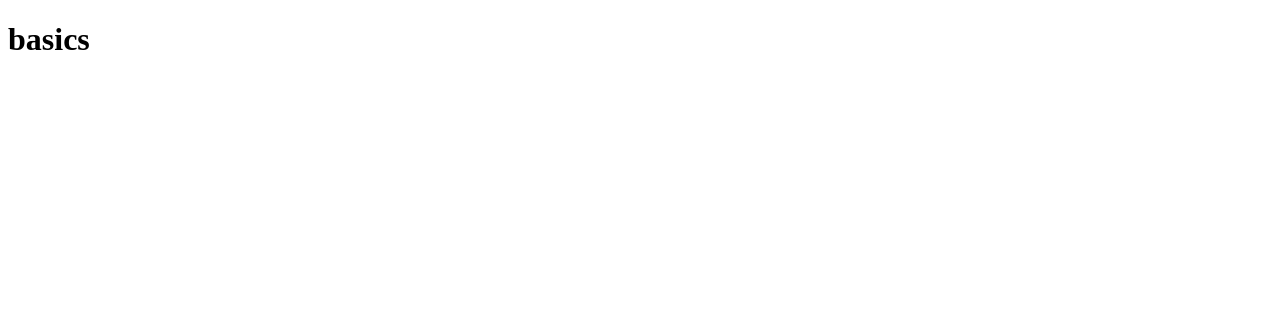
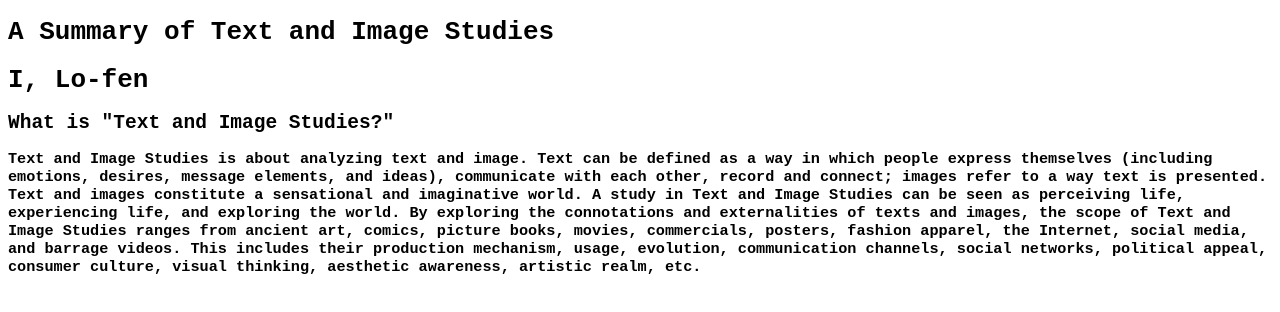
Before and after one commit to textimage-studies/textimage-studies.github.io, a plain HTML site: page index.html in a window 1280 px wide. Drawn offline with Linux system fonts and the light colour scheme.

Commit message:
修改：     index.html

```diff
--- a/index.html
+++ b/index.html
@@ -4,7 +4,15 @@
 <meta charset="utf-8">
 <title>textimage-studies</title>
 </head>
+<font face="monospace">
 <body>
-				          <h1>basics</h1>
+	<h1>A Summary of Text and Image Studies</h1>
+	<h1>I, Lo-fen</h1>
+	<h2>What is "Text and Image Studies?"</h2>
+<h3>  Text and Image Studies is about analyzing text and image. Text can be defined as a way in which people express themselves (including emotions, desires, message elements, and ideas), communicate with each other, record and connect; images refer to a way text is presented. Text and images constitute a sensational and imaginative world. A study in Text and Image Studies can be seen as perceiving life, experiencing life, and exploring the world.
+
+  By exploring the connotations and externalities of texts and images, the scope of Text and Image Studies ranges from ancient art, comics, picture books, movies, commercials, posters, fashion apparel, the Internet, social media, and barrage videos. This includes their production mechanism, usage, evolution, communication channels, social networks, political appeal, consumer culture, visual thinking, aesthetic awareness, artistic realm, etc.
+</h3>
 </body>
+</font>
 </html>
```
Lines whose indentation alone changed are shown as unchanged.
